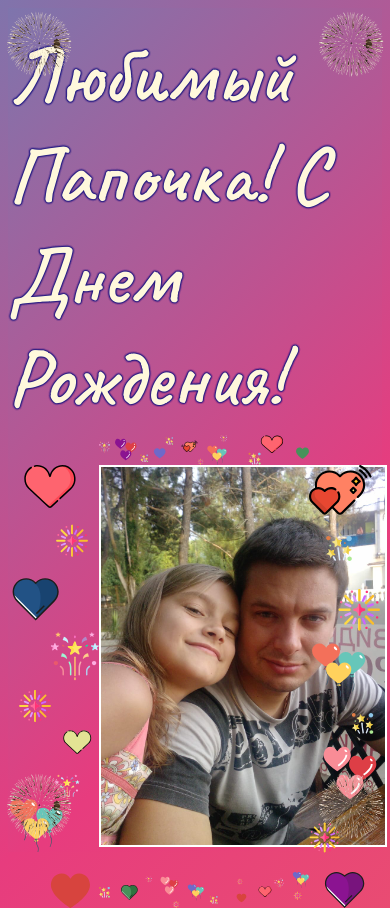
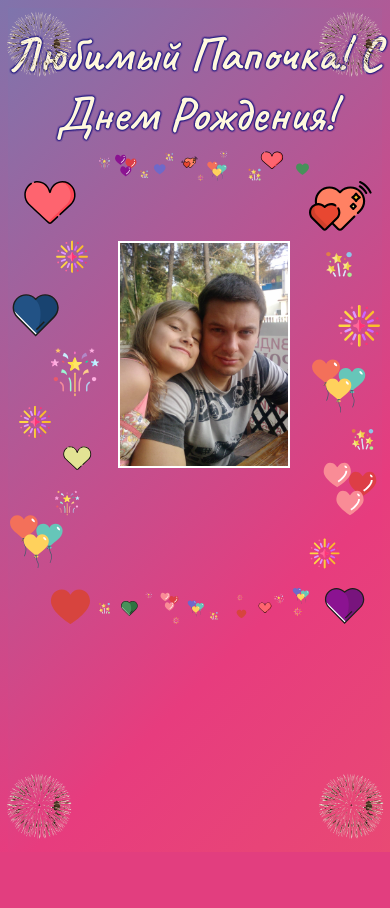
Before and after one commit to PolinaMosk/hb-card, a PHP site: page / in a window 390 px wide. After the commit the page ends 839 px from the top, so only its background shows below. Run offline with PHP 8.4, Linux system fonts and the light colour scheme.

Commit message:
Add files via upload

```diff
--- a/card.css
+++ b/card.css
@@ -38,6 +38,7 @@ html, body{
     margin-top: 1rem;
     margin-left: auto;
     margin-right: auto;
+    text-align: center;
 }
 .slides-container{
     display: flex;
@@ -65,10 +66,10 @@ html, body{
 .pic{
     display: none;
     width: auto;
+    max-width: 80%;
     height: auto;
     max-height: 80%;
-    margin-left: auto;
-    margin-right: auto;
+    margin: auto;
     border: solid 2px white;
 }
 #salute1{
@@ -97,3 +98,10 @@ html, body{
     width: 20%;
     height: auto;
 }
+@media only screen and (max-width: 400px) {
+
+    .congrats-text {
+        font-size: 3em;
+    }
+
+}
```
